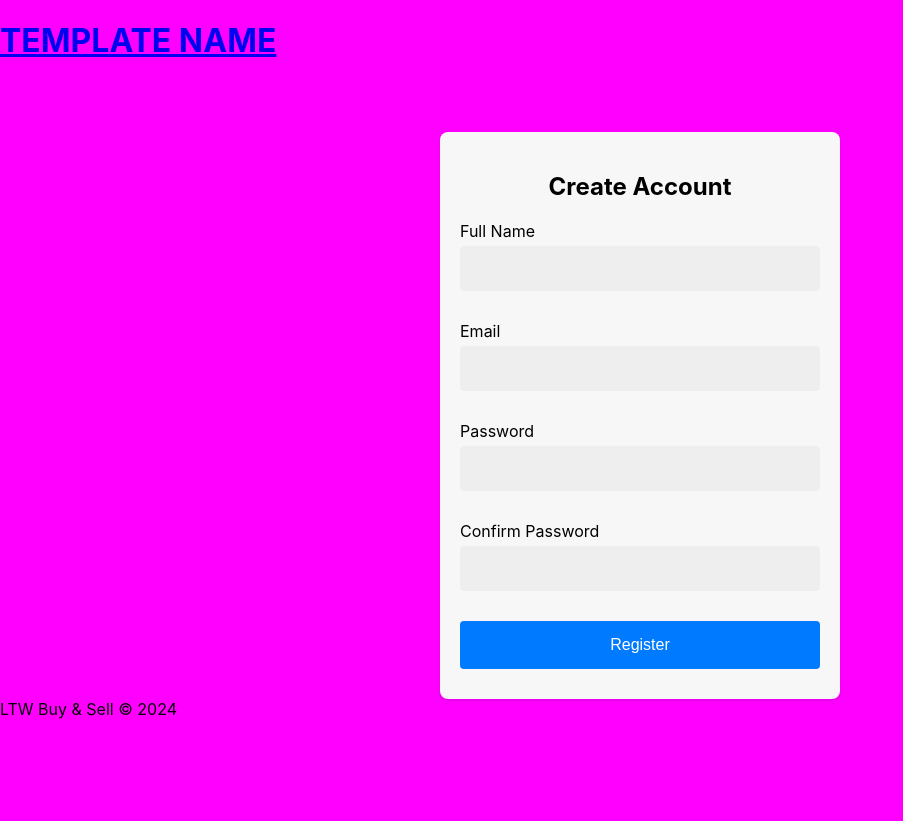
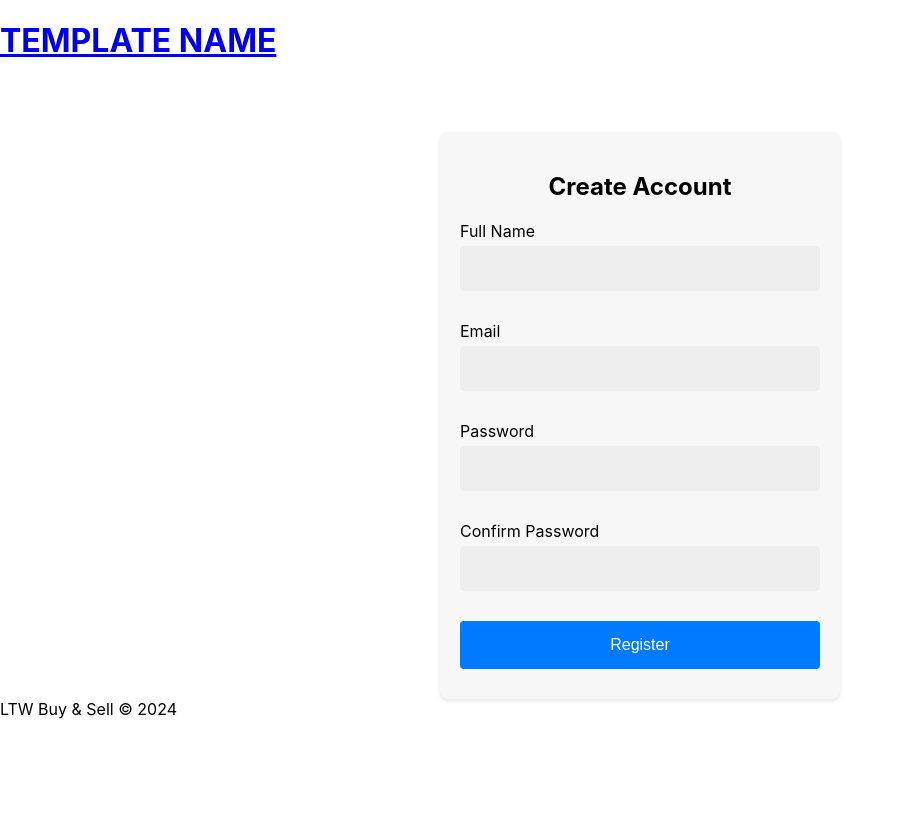
Before and after one commit to GoncaloMatias1/LTW_Project_ReVive, a PHP site: page /pages/register.php in a window 1280 px wide. Shown: the whole page, without its empty margins (0-903 px from the left). Run offline with PHP 8.4, Linux system fonts and the light colour scheme.

Commit message:
working
http://localhost:9000/pages/register.php

```diff
--- a/styles/register.css
+++ b/styles/register.css
@@ -2,7 +2,6 @@
     height: 100%;
     margin: 0;
     font-family: -apple-system, BlinkMacSystemFont, "Segoe UI", Roboto, "Helvetica Neue", Arial, sans-serif;
-    background-color: #ff00ff; /* Bright magenta, just for testing */
 }
 
 .register-container {
--- a/templates/common.php
+++ b/templates/common.php
@@ -7,7 +7,7 @@
     <meta charset="UTF-8">
     <meta name="viewport" content="width=device-width, initial-scale=1.0">
     <title><?php echo $title; ?></title>
-    <link rel="stylesheet" type="text/css" href="../styles/register.css">
+    <link rel="stylesheet" type="text/css" href="/styles/register.css">
 </head>
 <body>
     <header>
```
Also changed, not shown: 1 other file.
